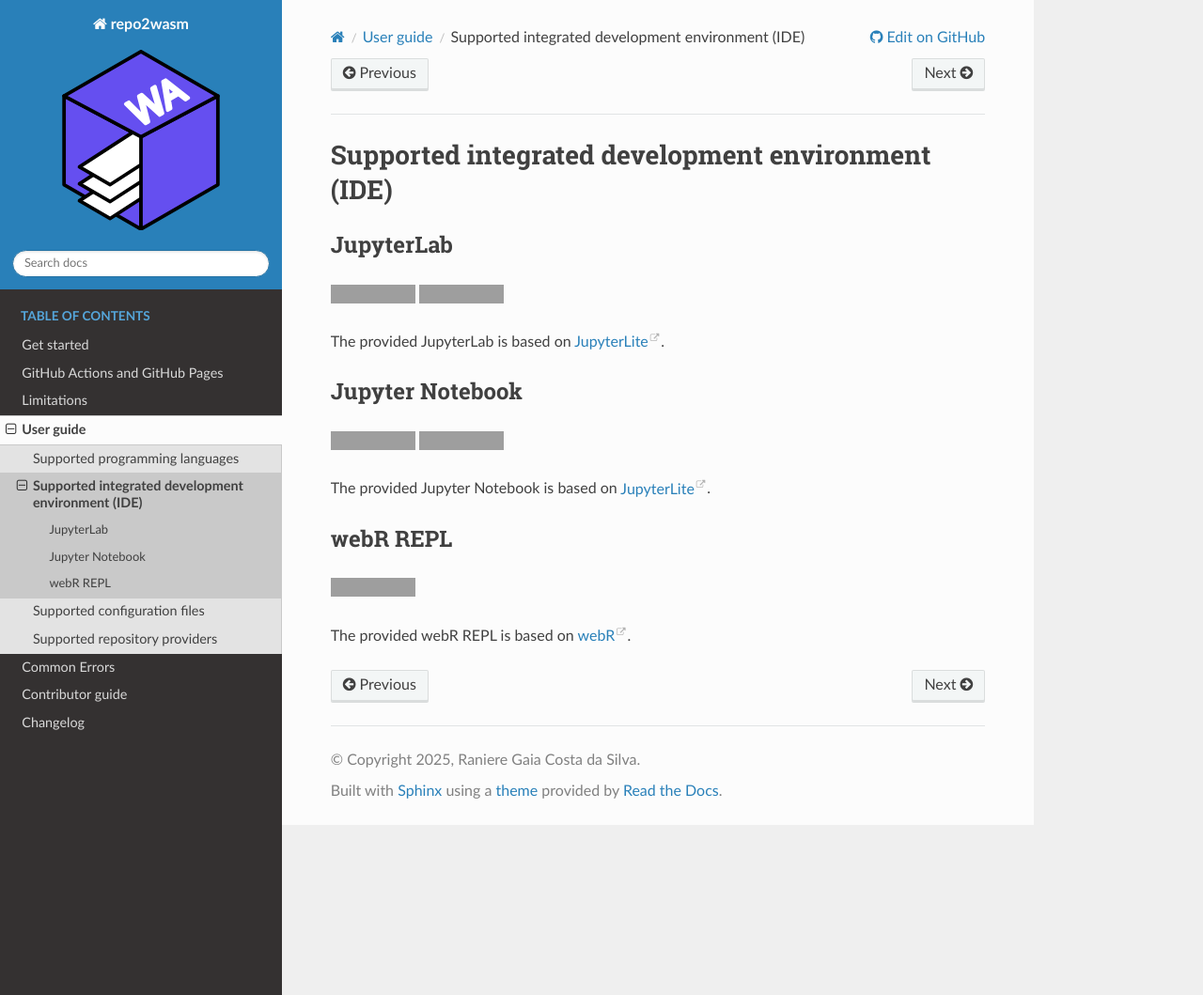
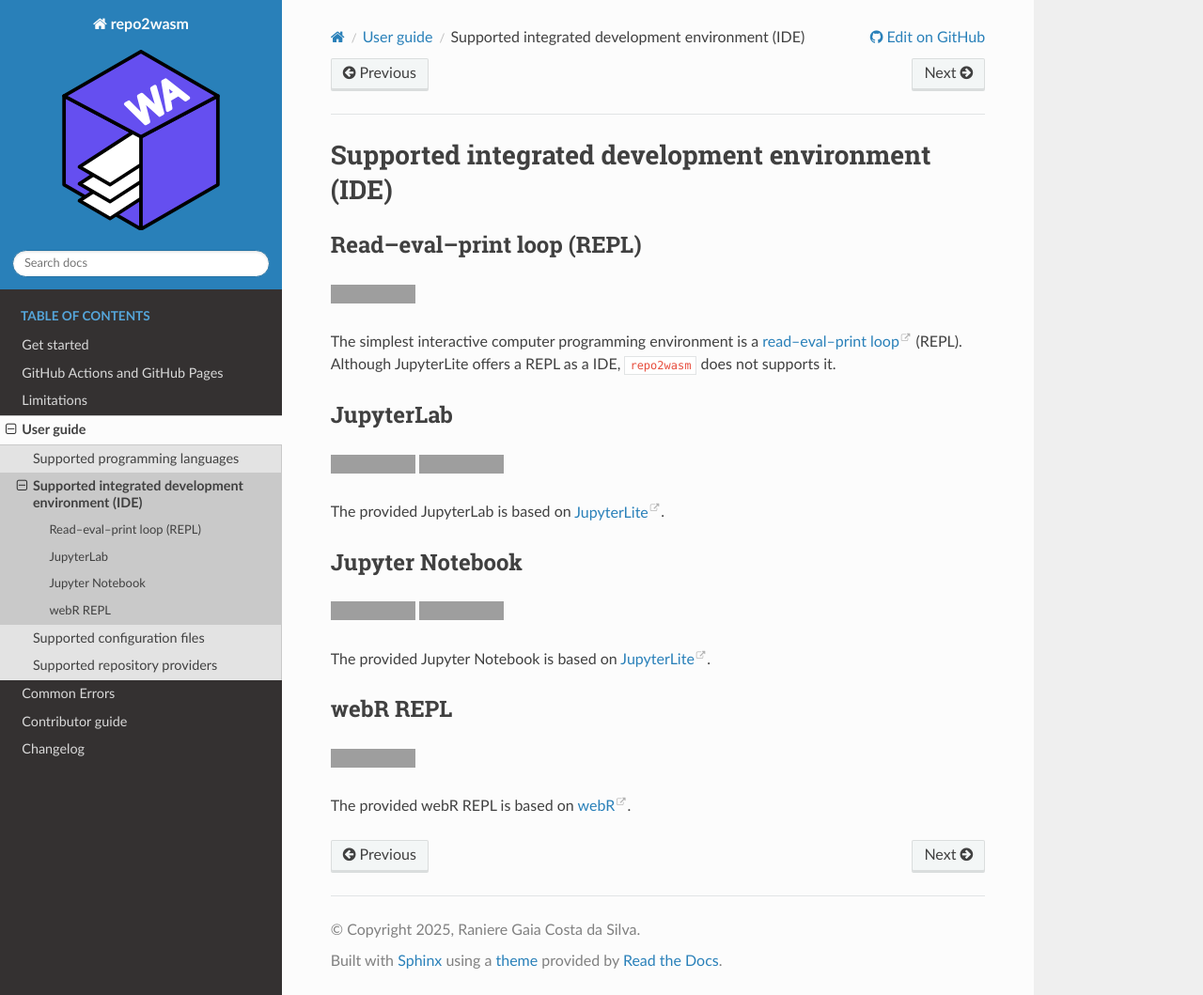
Before and after one commit to repo2wasm/repo2wasm-py, a Sphinx documentation site: the page built from docs/source/user-guide/supported-ide.md, in a window 1280 px wide and 1059 px high. Shown: the whole window at 94% size. Built offline with Sphinx 7.4.7 and the Read the Docs theme 3.1.0, drawn with Linux system fonts in a browser that asks for light colours; grey boxes are pictures that could not be loaded.

Commit message:
Document that REPL is not supported

```diff
--- a/docs/source/user-guide/supported-ide.md
+++ b/docs/source/user-guide/supported-ide.md
@@ -1,4 +1,10 @@
 # Supported integrated development environment (IDE)
+
+## Read–eval–print loop (REPL)
+
+![status: not planned](https://img.shields.io/badge/status-not_planned-red)
+
+The simplest interactive computer programming environment is a [read–eval–print loop](https://en.wikipedia.org/wiki/Read%E2%80%93eval%E2%80%93print_loop) (REPL). Although JupyterLite offers a REPL as a IDE, `repo2wasm` does not supports it.
 
 ## JupyterLab
 
```
Also changed, not shown: 1 other file.
